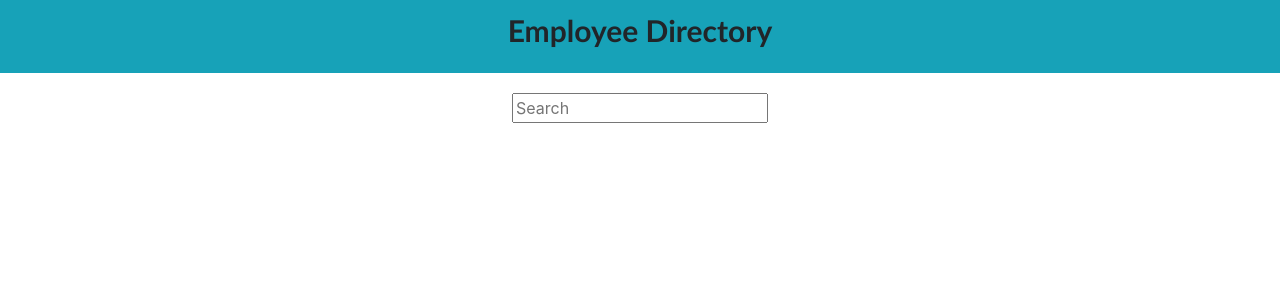
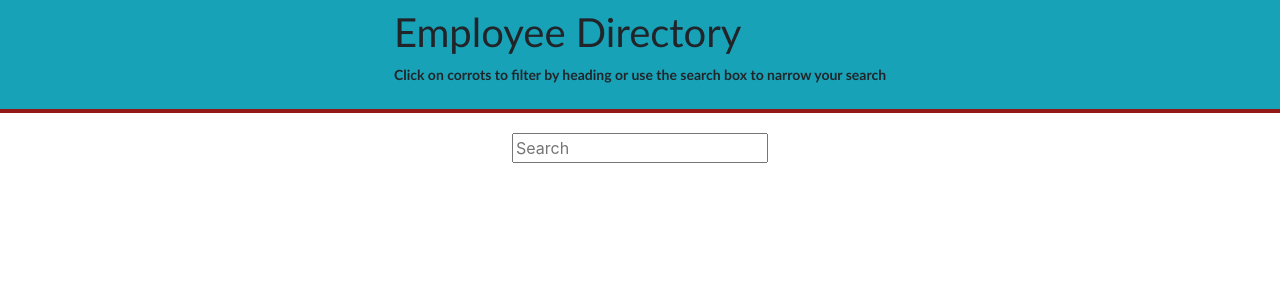
Before and after one commit to sumnimab19/React-Employee-Directory, a React (Create React App) app: page / in a window 1280 px wide. Shown: the top 300 px of the page. Built offline with nearby package versions, Linux system fonts and the light colour scheme.

Commit message:
Updated styling of navbar

```diff
--- a/src/components/Navbar/index.js
+++ b/src/components/Navbar/index.js
@@ -4,8 +4,12 @@ import "./style.css";
 function Navbar() {
   return (
     <nav className="navbar navbar-expand-lg navbar-light bg-info">
-    Employee Directory
+      <div>
+        <h1>Employee Directory</h1>
+        <p>Click on corrots to filter by heading or use the search box to narrow your search</p>
+      </div>
     </nav>
+
   );
 }
 
--- a/src/components/Navbar/style.css
+++ b/src/components/Navbar/style.css
@@ -6,6 +6,9 @@ nav.navbar.navbar-default {
   font-family: 'Trebuchet MS', 'Lucida Sans Unicode', 'Lucida Grande', 'Lucida Sans', Arial, sans-serif;
   justify-content: center;
   font-weight: bolder;
-  font-size: 30px;
-  padding-bottom: 20px;
+  border-bottom: 4px solid rgb(148, 24, 24);
 }
+
+.navbar div p {
+  font-size: 14px;
+}
```
